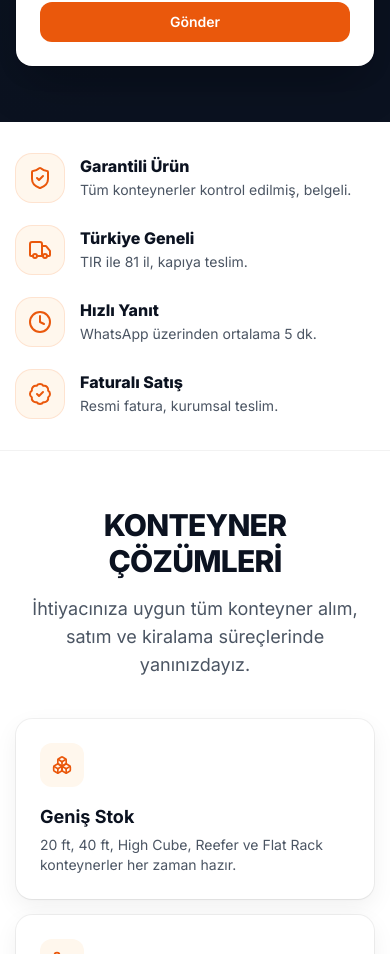
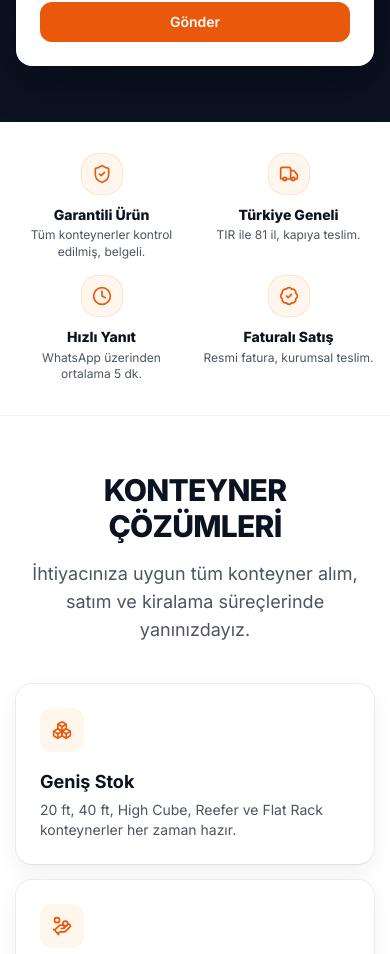
Before and after one commit to sukrugencoglu10/gnckon, a Next.js app: page / in a window 390 px wide. Shown: the part 2002-2956 px from the top of the page. Built offline with nearby package versions, Linux system fonts and the light colour scheme.

Commit message:
feat: make TrustStrip a 2x2 grid on mobile screens

```diff
--- a/components/TrustStrip.tsx
+++ b/components/TrustStrip.tsx
@@ -11,15 +11,15 @@ export function TrustStrip() {
   return (
     <section className="border-b border-black/5 bg-white">
       <div className="container-x py-8 md:py-10">
-        <div className="grid grid-cols-1 gap-6 sm:grid-cols-2 md:grid-cols-4 md:gap-8">
+        <div className="grid grid-cols-2 gap-4 sm:gap-6 md:grid-cols-4 md:gap-8">
           {items.map(({ Icon, title, desc }) => (
-            <div key={title} className="flex items-center gap-4">
-              <div className="grid h-12 w-12 shrink-0 place-items-center rounded-2xl bg-brand-50 text-brand-600 ring-1 ring-brand-500/20 transition-transform hover:scale-110">
-                <Icon className="h-6 w-6" />
+            <div key={title} className="flex flex-col items-center text-center sm:flex-row sm:text-left gap-3 sm:gap-4">
+              <div className="grid h-10 w-10 sm:h-12 sm:w-12 shrink-0 place-items-center rounded-2xl bg-brand-50 text-brand-600 ring-1 ring-brand-500/20 transition-transform hover:scale-110">
+                <Icon className="h-5 w-5 sm:h-6 sm:w-6" />
               </div>
               <div>
-                <h3 className="font-extrabold text-ink-900 leading-tight">{title}</h3>
-                <p className="mt-1 text-sm text-ink-500 leading-snug">{desc}</p>
+                <h3 className="font-extrabold text-ink-900 leading-tight text-sm sm:text-base">{title}</h3>
+                <p className="mt-1 text-xs sm:text-sm text-ink-500 leading-snug">{desc}</p>
               </div>
             </div>
           ))}
```
